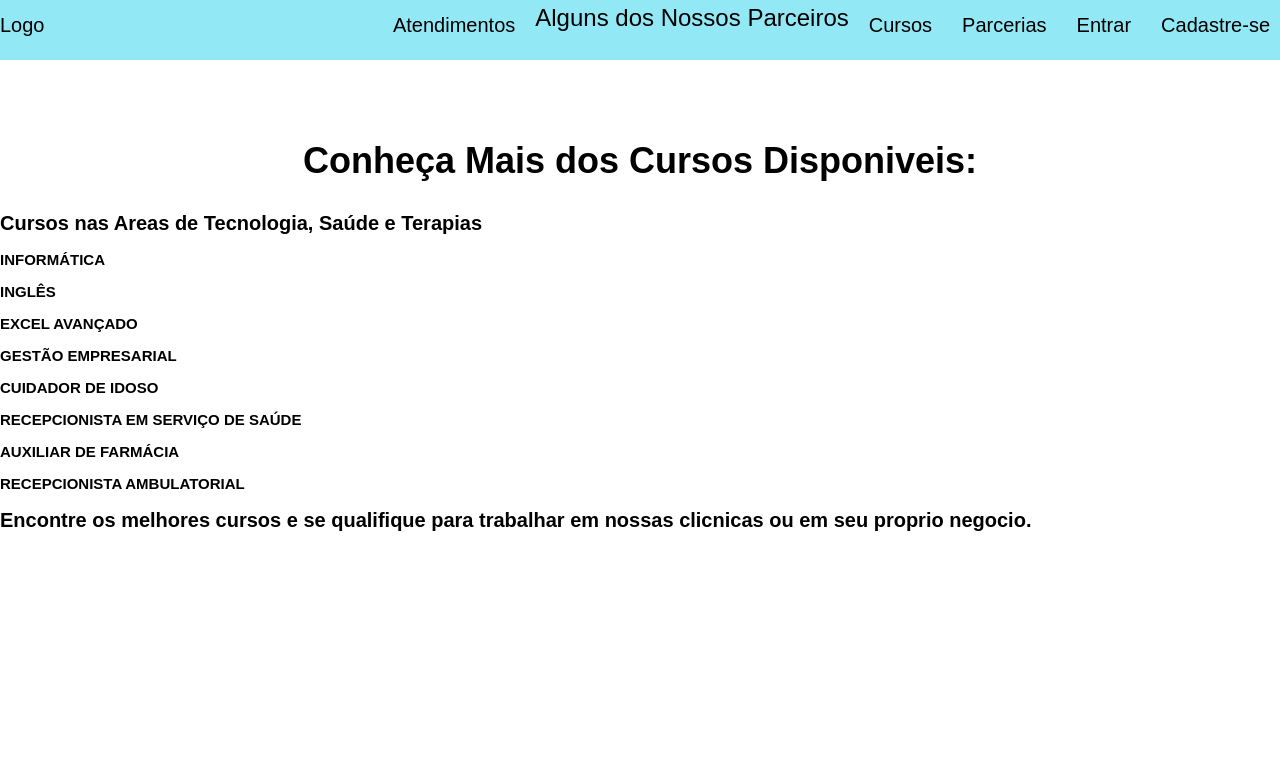
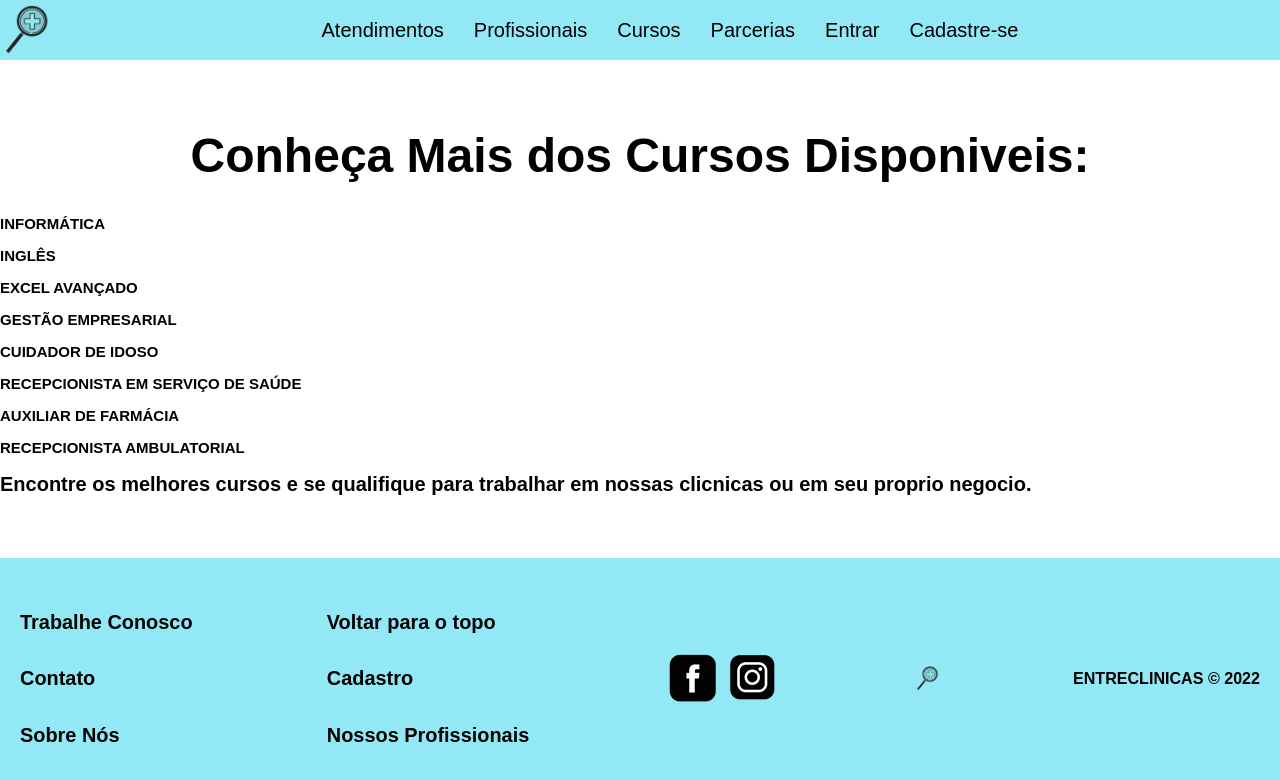
Before and after one commit to GMilio/EntreClinicas, a Next.js app in the folder nextjs-blog/: page /cursos in a window 1280 px wide. Shown: the top 780 px of the page. Built offline with nearby package versions, Linux system fonts and the light colour scheme.

Commit message:
Incio de css , header e foot fixos

```diff
--- a/nextjs-blog/Styles/style.css
+++ b/nextjs-blog/Styles/style.css
@@ -26,6 +26,10 @@ label{
 label,input{
     width: 200px;
 }
+h1{
+    text-align:center;
+    margin-top: 0;
+}
 h2{
     font-size: 20px;
 }
@@ -36,7 +40,9 @@ h3{
 h4{
     color: rgb(0, 0, 0);
 }
-
+main{
+    margin-top: 100px;
+}
 img{
     max-width: 100%;
     display: block;
@@ -53,6 +59,7 @@ fieldset{
     width: 600px;
     height: 300px;
 }
+/* header */
 .cabecalho{
   background-color: rgb(146, 232, 244);
   display: flex;
@@ -73,26 +80,26 @@ fieldset{
     padding: 0;
     height: 3.75rem;
     z-index: 1000;
+    position: fixed;
 }
-.cabecalho, .cabecalho.fixed {
-    position:relative;
+.logopri{
+    height: auto;
+    width: auto;
+    max-width: 50px;
+    max-height: 50px;
 }
+/*  */
 .logo{
     height: auto;
     width: auto;
-    max-width: 100px;
-    max-height: 100px;
+    max-width: 25px;
+    max-height: 25px;
 }
+
 *, ::after, ::before {
     box-sizing: inherit;
 }
-.divban{
-    position: relative;
-    width: 80%;
-    margin-left:auto ;
-    margin-right: auto;
-    text-align: center;
-}
+
 .lista{
 display: flex;
 
@@ -105,23 +112,13 @@ display: flex;
     display: block;
     padding: 10px;
 }
-
-h1{
-    text-align:center;
-    margin-top: 80px;
-
-}
-.sectstyle{
-    display: flex;
-    flex-wrap: wrap;
-    max-width: 1000px;
-    margin: 0 auto;
-}
-.sectstyle > div {
-    flex: 1 1 200px;
-    margin: 7px ;
+/* body */
+.container{
+    margin: 0;
+    padding: 0;
 }
 
+/* Footer */
 .rodape{
     background: rgb(146, 232, 244);
     display: flex;
@@ -129,15 +126,16 @@ h1{
     justify-content: space-between;
     align-items: center;
     padding: 20px;
+    position:absolute;
+    bottom: 0;
+    left: 0;
+    right: 0;
 }
-.Cta{
-    font-size: 20px;
-    align-self: center;
-    display: block;
-    background: tomato;
-    border-radius: 5px;
 
+.logosapp{
+    display: flex;
 }
+/* ScrollBar */
 body::-webkit-scrollbar
 {
     width: 12px;
--- a/nextjs-blog/pages/_app.js
+++ b/nextjs-blog/pages/_app.js
@@ -1,6 +1,14 @@
 import '../Styles/style.css'
-
+import Header from '../src/components/Containers/Header'
+import Footer from '../src/components/Containers/Footer/footer'
 // This default export is required in a new pages/_app.js file.
 export default function MyApp({ Component, pageProps }) {
-  return <Component {...pageProps} />
+  return (
+    <>
+      <Header/>
+      <div>Fixado</div>
+      <Component {...pageProps} />
+      <Footer/>
+    </>
+  )
 }
--- a/nextjs-blog/pages/cadastro.js
+++ b/nextjs-blog/pages/cadastro.js
@@ -1,11 +1,11 @@
 import Head from 'next/head'
 import Link from 'next/link'
-import Header from '../src/components/Containers/Header'
+
+
 
 export default function Cadastro() {
     return (
       <main>
-          <Header></Header>
       <div>
           <div>
               <section>
--- a/nextjs-blog/pages/cursos.js
+++ b/nextjs-blog/pages/cursos.js
@@ -1,16 +1,16 @@
 import Head from 'next/head'
 import Link from 'next/link'
-import Header from '../src/components/Containers/Header'
+
+
 
 export default function Cursos() {
   return (
     <main>
-        <Header></Header>
         <div>
             <div>
+            <h1>Conheça Mais dos Cursos Disponiveis:</h1>
+                <div>
                     <section>
-                <h1>Conheça Mais dos Cursos Disponiveis:</h1>
-                <h2>Cursos nas Areas de Tecnologia, Saúde e Terapias </h2>
                         <div>
                             <h3>INFORMÁTICA</h3>
                             <h3>INGLÊS</h3>
@@ -18,6 +18,7 @@ export default function Cursos() {
                             <h3>GESTÃO EMPRESARIAL</h3>
                         </div>
                         <div>
+
                             <h3>CUIDADOR DE IDOSO</h3>
                             <h3>RECEPCIONISTA EM SERVIÇO DE SAÚDE</h3>
                             <h3>AUXILIAR DE FARMÁCIA</h3>
@@ -27,6 +28,7 @@ export default function Cursos() {
                     </section>
                 </div>
             </div>
+        </div>
     </main>
   )
 }
--- a/nextjs-blog/pages/login.js
+++ b/nextjs-blog/pages/login.js
@@ -1,12 +1,10 @@
 import Head from 'next/head'
 import Link from 'next/link'
-import Header from '../src/components/Containers/Header'
 
 export default function Login() {
     return (
       <main>
-          <Header></Header>
-      <div>
+      <div class="container">
           <div>
               <section>
                   <form action="">
--- a/nextjs-blog/src/components/Containers/Footer/footer.js
+++ b/nextjs-blog/src/components/Containers/Footer/footer.js
@@ -4,7 +4,7 @@ import Image from "next/image"
 export default function Footer({}){
     return(
 
-        <footer>
+        <footer class="rodape">
             <ul>
                 <li>
                     <h5>Trabalhe Conosco</h5>
@@ -15,15 +15,20 @@ export default function Footer({}){
                 <li>
                     <h5> Sobre Nós</h5>
                 </li>
+
+            </ul>
+            <ul>
+                <li>
+                    <h5>Voltar para o topo</h5>
+                </li>
                 <li>
                     <h5>Cadastro</h5>
                 </li>
                 <li>
                     <h5>Nossos Profissionais</h5>
                 </li>
-
             </ul>
-            <ul>
+            <ul class="logosapp" >
                 <li>
                     <img src="fb.png" alt="Facebook Logo" />
                 </li>
@@ -31,10 +36,6 @@ export default function Footer({}){
                     <img src="ig.png" alt="Instagram Logo" />
                 </li>
             </ul>
-            <li>
-                 <h5>Voltar para o topo</h5>
-            </li>
-
             <li>
                 <img class="logo" src="logo.png" alt="Logotipo do Site" />
             </li>
--- a/nextjs-blog/src/components/Containers/Header.js
+++ b/nextjs-blog/src/components/Containers/Header.js
@@ -5,7 +5,7 @@ export default function Header({}){
     return(
         <header class="cabecalho">
          <Link href="/">
-            Logo
+         <img class="logopri" src="logo.png" alt="Logotipo do Site"/>
           </Link>
           <nav>
               <ul class="lista">
@@ -15,7 +15,9 @@ export default function Header({}){
                     </Link>
                 </li>
                 <li>
-                  Alguns dos Nossos Parceiros
+                  <Link href="/atendimentos">
+                    Profissionais
+                  </Link>
                 </li>
                 <li>
                     <Link href="/cursos">
```
Also changed, not shown: nextjs-blog/pages/atendimentos.js (+12 -5 lines), nextjs-blog/pages/index.js (+3 -5 lines), nextjs-blog/public/conteiner.jpg (added). Lines whose indentation alone changed are shown as unchanged.
